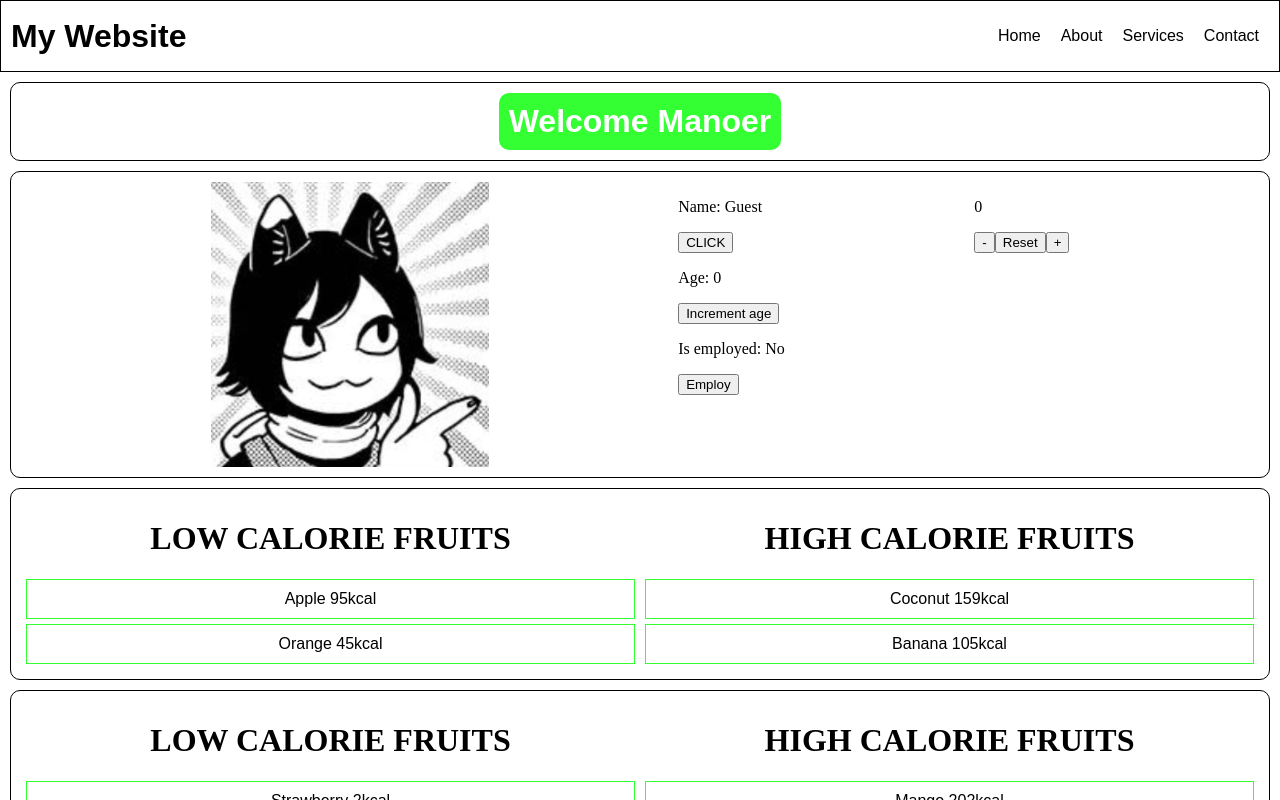
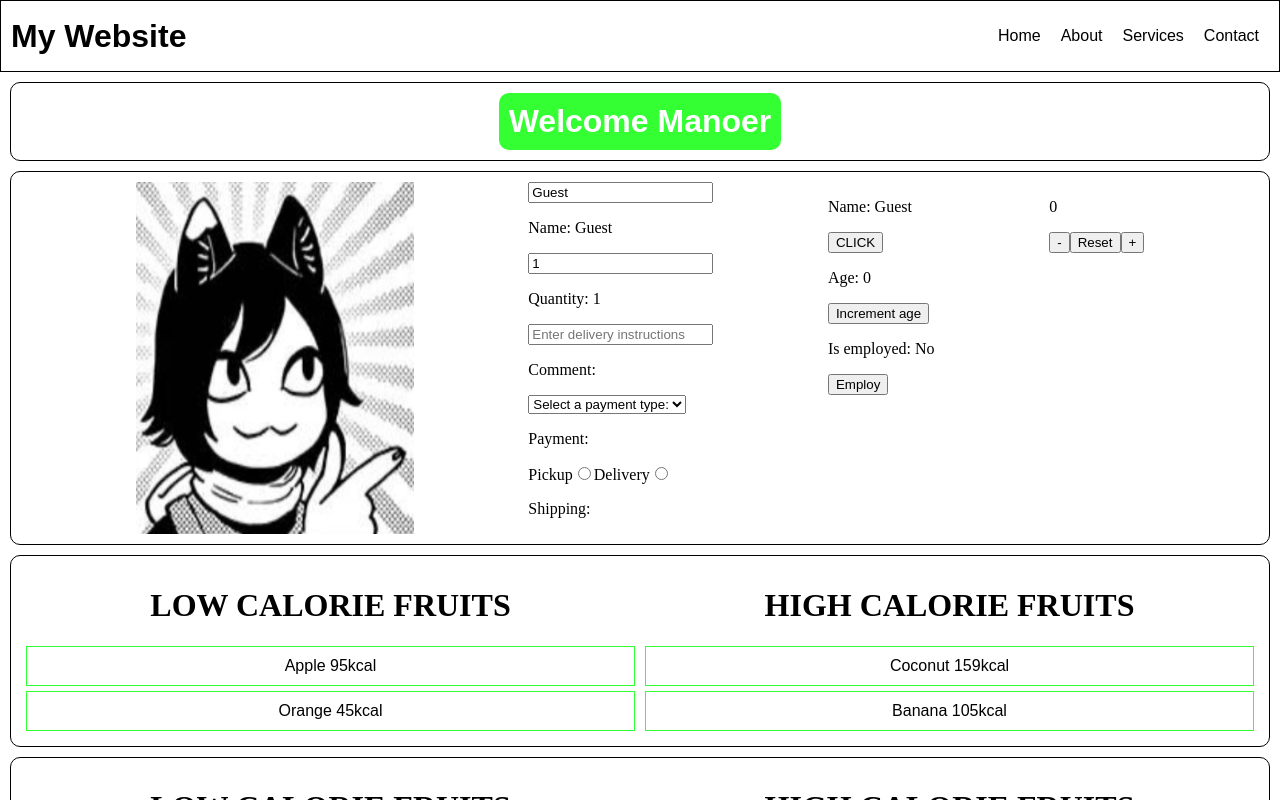
Before and after one commit to MnFCosta/ReactEstudo, a React (Vite) app in the folder my-react-app/: page / in a window 1280 px wide. Shown: the top 800 px of the page. Built offline with nearby package versions, Linux system fonts and the light colour scheme.

Commit message:
onChangeEvent

```diff
--- a/my-react-app/src/App.jsx
+++ b/my-react-app/src/App.jsx
@@ -11,6 +11,7 @@ import ButtonClick from './ButtonClick.jsx'
 import ProfilePicture from './ProfilePicture.jsx'
 import Hooks from './Hooks.jsx'
 import Counter from './Counter.jsx'
+import OnChangeEvent from './OnChangeEvent.jsx'
 
 function App() {
     const fruits = [
@@ -34,6 +35,7 @@ function App() {
         </div>
         <div className='container'>
           <ProfilePicture/>
+          <OnChangeEvent/>
           <Hooks/>
           <Counter/>
         </div>
--- /dev/null
+++ b/my-react-app/src/OnChangeEvent.jsx
@@ -0,0 +1,58 @@
+import React, {useState} from 'react'
+
+function OnChangeEvent(){
+    const [name, setName] = useState('Guest');
+    const [qtd, setQtd] = useState(1);
+    const [comment, setComment] = useState('');
+    const [payment, setPayment] = useState('');
+    const [shipping, setShipping] = useState('');
+
+    function handleNameChange(e){
+        setName(e.target.value);
+    }
+
+    function handleQtdChange(e){
+        setQtd(e.target.value)
+    }
+
+    function handleCommentChange(e){
+        setComment(e.target.value)
+    }
+
+    function handlePaymentChange(e){
+        setPayment(e.target.value)
+    }
+
+    function handleShippingChange(e){
+        setShipping(e.target.value)
+    }
+
+    return(
+        <div>
+            <input value={name} onChange={handleNameChange}/>
+            <p>Name: {name}</p>
+            <input value={qtd} onChange={handleQtdChange} type='number'/>
+            <p>Quantity: {qtd}</p>
+            <input value={comment} onChange={handleCommentChange} placeholder = "Enter delivery instructions" type='text-area'/>
+            <p>Comment: {comment}</p>
+            <select value={payment} onChange={handlePaymentChange}>
+                    <option value="">Select a payment type:</option>
+                    <option value="VISA">VISA</option>
+                    <option value="MASTERCARD">MASTERCARD</option>
+                    <option value="PIX">PIX</option>
+            </select>
+            <p>Payment: {payment}</p>
+            <label>
+                 Pickup
+                 <input type="radio" value="PICKUP" checked={shipping === "PICKUP"} onChange={handleShippingChange}/>
+            </label>
+            <label>
+                 Delivery
+                 <input type="radio" value="DELIVERY" checked={shipping === "DELIVERY"} onChange={handleShippingChange}/>
+            </label>
+            <p>Shipping: {shipping}</p>
+        </div>
+    );
+}
+
+export default OnChangeEvent
```
